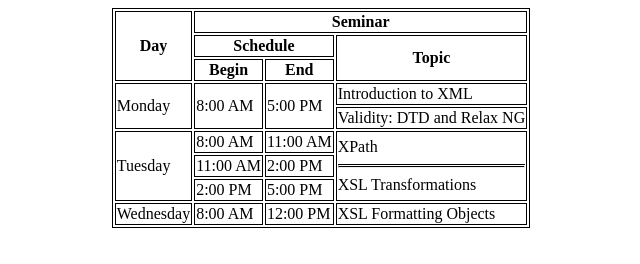
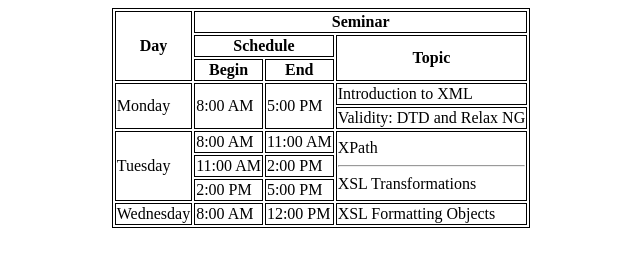
Before and after one commit to AbbasRazaPakistan/Seminar, a plain HTML site: page index.html in a window 1280 px wide. Shown: the full height of the page, 319-959 px from the left. Drawn offline with Linux system fonts and the light colour scheme.

Commit message:
-d style tag, from inline to external completly

```diff
--- a/CSS/style.css
+++ b/CSS/style.css
@@ -7,3 +7,6 @@ td,
 th {
   border: 1px solid black;
 }
+#XSL_HR {
+  XSL_HR
+}
--- a/index.html
+++ b/index.html
@@ -7,7 +7,6 @@
     <link rel="stylesheet" href="./CSS/style.css" />
     <link rel="shortcut icon" href="./favicon.ico?" type="image/x-icon" />
     <!-- Abbas Raza (CCO-116677) -->
-    <style></style>
   </head>
   <body>
     <main>
@@ -42,7 +41,7 @@
             <td>11:00 AM</td>
             <td rowspan="3">
               XPath <br />
-              <hr style="border-top: 3px double black" />
+              <hr id="XSL_HR" />
               XSL Transformations
             </td>
           </tr>
```
